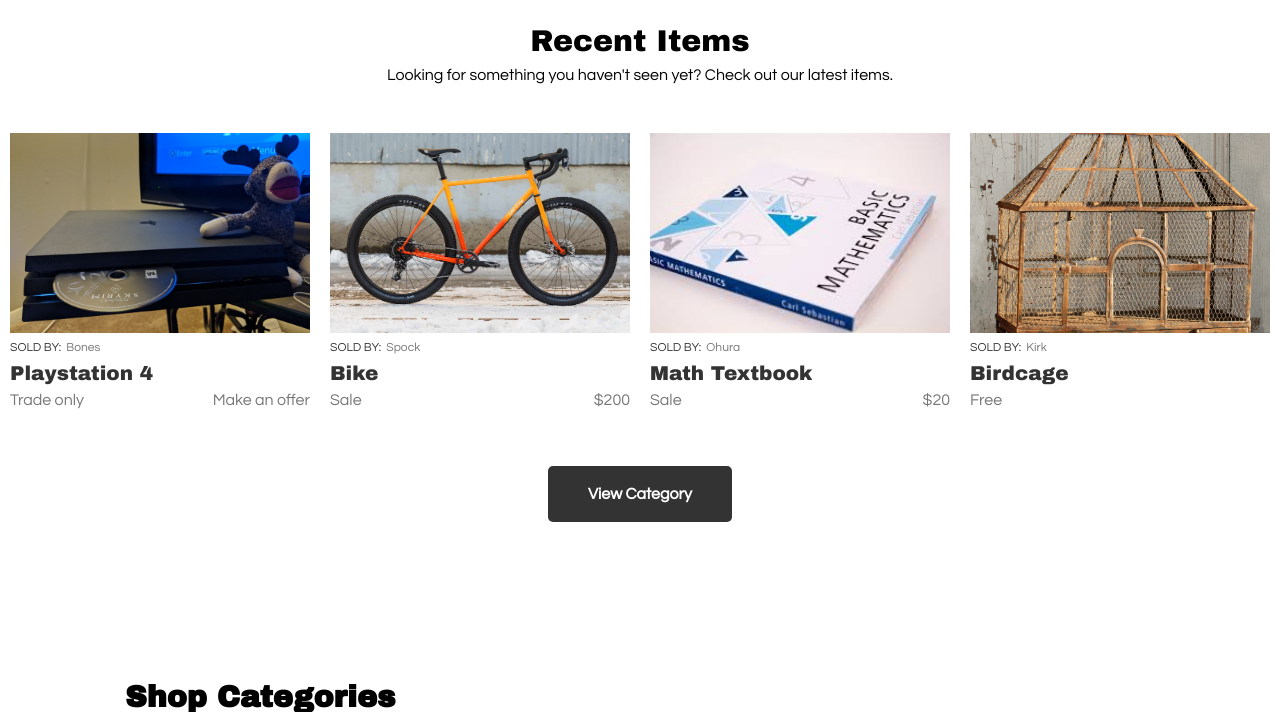
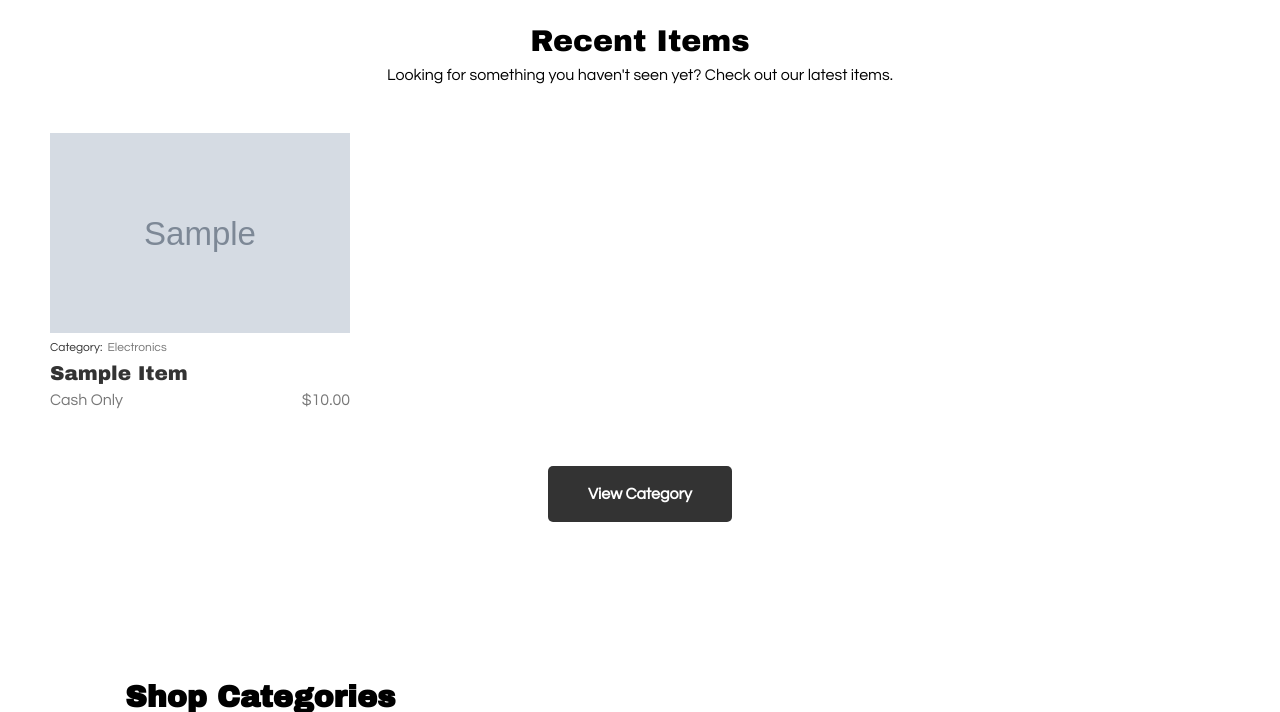
Before and after one commit to smdalton/slugtrades, a Django app: page / in a window 1280 px wide. Shown: the part 785-1497 px from the top of the page. Run offline with Django 3.2, Linux system fonts and the light colour scheme; tables that the repository leaves empty hold one stand-in row (values such as "Sample post"); grey boxes marked "Sample" are stand-in pictures; some libraries are stand-ins or nearby versions.

Commit message:
Live data showing in recent item section. CSS is partially done. Will need Sidney to go over it.

```diff
--- a/slug_trade/slug_trade_app/views.py
+++ b/slug_trade/slug_trade_app/views.py
@@ -17,10 +17,13 @@ debug = False
 
 
 def index(request):
-    test = "This was passed from the backend!"
+    items = Item.objects.all()[:4]
+    images = [ItemImage.objects.get(item=item).get_image_list() for item in items]
+    items_and_images = zip(items,images)
+
     if debug:
         print("in index view")
-    return render(request, 'slug_trade_app/index.html',{'test':test})
+    return render(request, 'slug_trade_app/index.html',{'items_and_images':items_and_images})
 
 
 def products(request):
--- a/slug_trade/static/css/styles.css
+++ b/slug_trade/static/css/styles.css
@@ -312,9 +312,10 @@ input[type=submit]:hover {
 
 .items-horizontal-wrapper {
   padding: 40px 20px;
-  display: flex;
-  align-items: center;
-  justify-content: center;
+  display: grid;
+  grid-template-columns: repeat(4, minmax(200px, 1fr));
+  grid-gap: 20px;
+  width: 100%;
 }
 
 .items-horizontal-body {
--- a/slug_trade/templates/slug_trade_app/index.html
+++ b/slug_trade/templates/slug_trade_app/index.html
@@ -50,9 +50,45 @@
       <div class="items-preview-body top-padding-100">
         <div class="items-preview-title">Recent Items</div>
         <div class="items-preview-subtitle">Looking for something you haven't seen yet? Check out our latest items.</div>
+        {% if items_and_images %}
         <div class="items-horizontal-wrapper">
+        {% for item, images in items_and_images %}
 
           <div class="item-wrapper">
+              <div class="item-image-wrapper">
+                <img src="{{images.0}}" width="300" alt="">
+              </div>
+
+              <div class="item-seller-wrapper">
+                <div class="seller-title">Category: &nbsp;</div>
+                <div class="seller-name">{{item.get_category_display|title}}</div>
+              </div>
+
+              <div class="item-title">{{item.name|title}}</div>
+              <div class="item-price-wrapper">
+                {% if item.get_trade_options_display == "Cash with items on top" %}
+                  <div class="item-type-title">Trade Only</div>
+                {% else%}
+                  <div class="item-type-price">{{item.get_trade_options_display}}</div>
+                {% endif %}
+
+                {% if item.get_trade_options_display == "Cash Only" %}
+                  <div class="item-type-price">${{item.price}}</div>
+                {% elif item.get_trade_options_display == "Trade Only" %}
+                  <div class="item-type-price">Make an Offer</div>
+                {% elif item.get_trade_options_display == "Cash with items on top" %}
+                  <div class="item-type-price">Make an Offer</div>
+                {% else %}
+                  <div class="item-type-price">Free</div>
+                {% endif %}
+              </div>
+          </div>
+          {% endfor %}
+          {% endif %}
+        </div>
+      </div>
+
+          <!-- <div class="item-wrapper">
             <div class="item-image-wrapper">
               <img src="{% static 'images/ps4.jpg' %}" width="300" alt="">
             </div>
@@ -111,10 +147,10 @@
               <div class="item-type-title">Free</div>
               <div class="item-type-price"></div>
             </div>
-          </div>
+          </div> -->
 
-        </div>
-      </div>
+        <!-- </div>
+      </div> -->
 
       <div class="go-to-category-wrapper">
         <a href="{% url 'slug_trade_app:products' %}"><div class="go-to-category-button">View Category</div></a>
```
